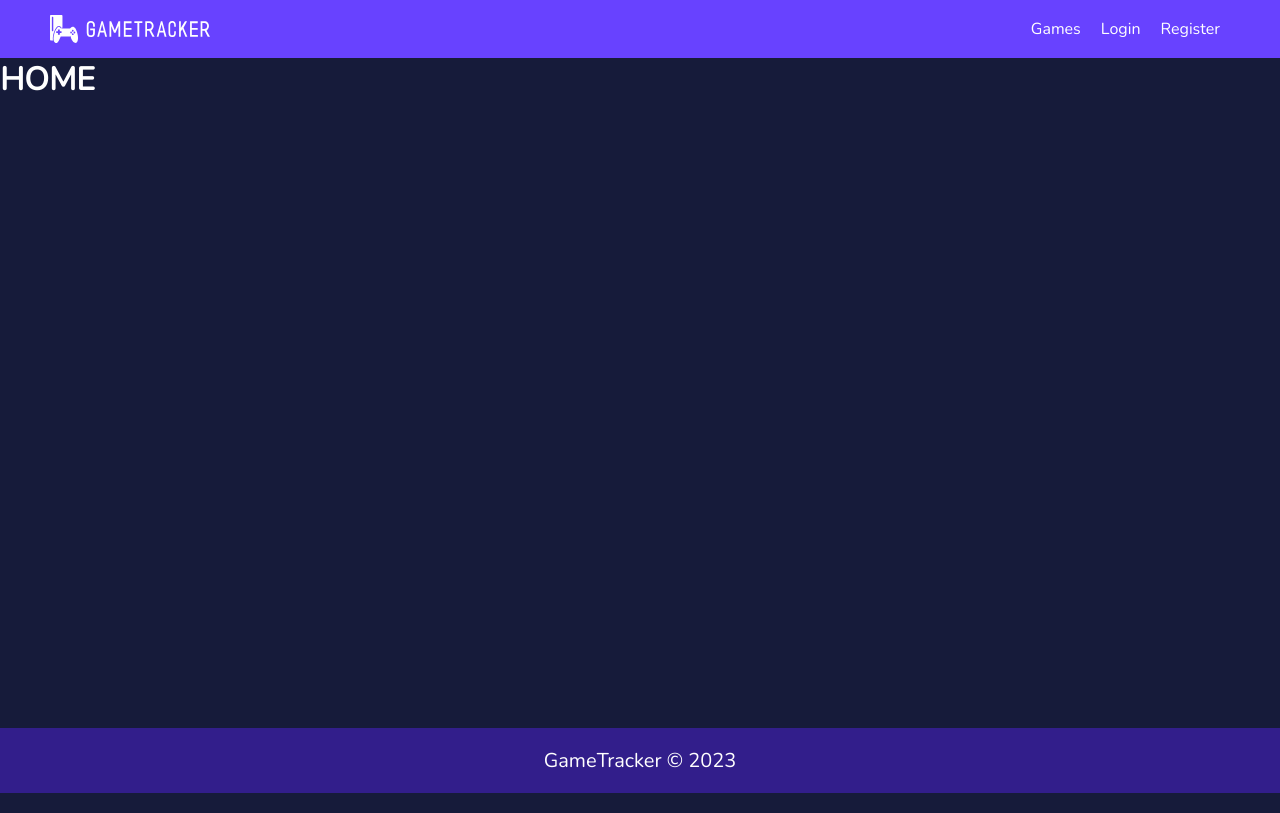
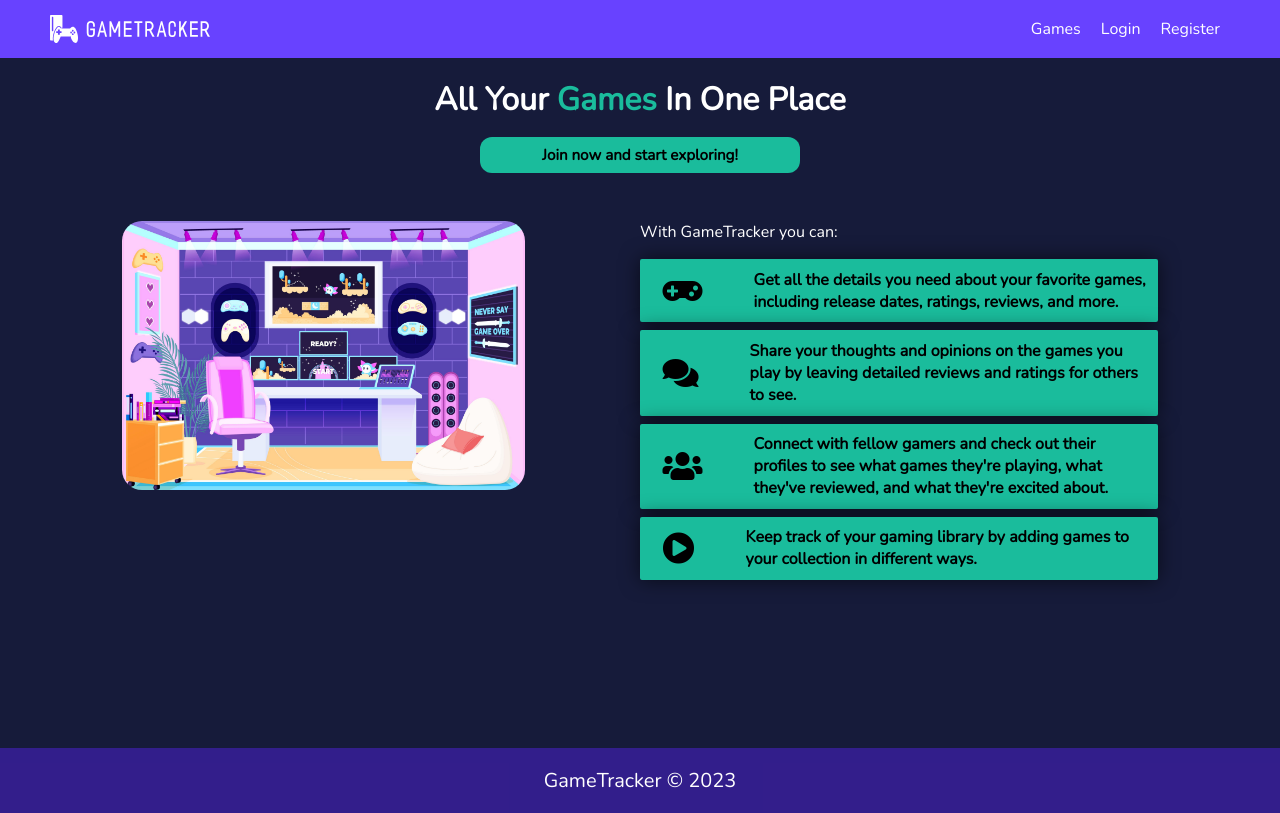
Before and after one commit to gfiami/GameTracker, a Vue app in the folder frontend/: page / in a window 1280 px wide. Built offline with nearby package versions, Linux system fonts and the light colour scheme.

Commit message:
homepage: created a game page, with a few differences for logged users

```diff
--- a/frontend/src/components/Message.vue
+++ b/frontend/src/components/Message.vue
@@ -28,7 +28,7 @@ export default {
     if (this.message || this.messageLogin || this.messageLogout) {
       setTimeout(() => {
         this.showMessage = false;
-      }, 4000);
+      }, 10000);
     }
   },
   computed: {
--- a/frontend/src/views/Home/HomeView.vue
+++ b/frontend/src/views/Home/HomeView.vue
@@ -1,7 +1,92 @@
 <template>
   <div class="main-wrapper">
-    <h1>HOME</h1>
     <Message :messageLogout="messageLogout" />
+    <div class="user-welcome" v-if="logged">
+      Welcome back,
+
+      <router-link
+        :to="{ name: 'profile', params: { id: $store.state.user_id } }"
+        :key="$route.fullPath"
+        ><span class="username"
+          ><u>{{ $store.state.token }} </u></span
+        ></router-link
+      >
+    </div>
+    <div class="title">
+      All Your <span class="games-text">Games</span> In One Place
+    </div>
+    <div class="register" v-if="!logged">
+      <router-link to="/register">Join now and start exploring!</router-link>
+    </div>
+    <div class="main-container">
+      <div class="image-section-container">
+        <div class="image-container">
+          <img src="@/assets/gamer-room.jpg" alt="" />
+        </div>
+      </div>
+      <div class="info-container" v-if="!logged">
+        <div class="info-title">With GameTracker you can:</div>
+        <div class="info">
+          <i class="fas fa-gamepad"></i>
+          <p class="info-description">
+            Get all the details you need about your favorite games, including
+            release dates, ratings, reviews, and more.
+          </p>
+        </div>
+        <div class="info">
+          <i class="fas fa-comments"></i>
+
+          <p class="info-description">
+            Share your thoughts and opinions on the games you play by leaving
+            detailed reviews and ratings for others to see.
+          </p>
+        </div>
+        <div class="info">
+          <i class="fas fa-users"></i>
+          <p class="info-description">
+            Connect with fellow gamers and check out their profiles to see what
+            games they're playing, what they've reviewed, and what they're
+            excited about.
+          </p>
+        </div>
+        <div class="info">
+          <i class="fas fa-play-circle"></i>
+          <p class="info-description">
+            Keep track of your gaming library by adding games to your collection
+            in different ways.
+          </p>
+        </div>
+      </div>
+      <!-- usuario logado -->
+      <div class="info-container" v-else>
+        <div class="info">
+          <i class="fas fa-gamepad"></i>
+          <p class="info-description">
+            If you want to find information about games and update your
+            collection, you should check the
+            <router-link to="/games" :key="$route.fullPath"
+              ><u>Games</u></router-link
+            >
+            page.
+          </p>
+        </div>
+        <div class="info">
+          <i class="fas fa-comments"></i>
+          <p class="info-description">
+            Share your opinions on the games you've played by rating them and
+            leaving detailed reviews. Access reviews from other users to help
+            inform your own gaming decisions.
+          </p>
+        </div>
+        <div class="info">
+          <i class="fas fa-users"></i>
+          <p class="info-description">
+            Connect with other by browsing profiles, where you can check each
+            user reviews and collection!
+          </p>
+        </div>
+      </div>
+    </div>
   </div>
 </template>
 
@@ -19,25 +104,155 @@ export default {
       handler: "setMessage",
     },
   },
+  computed: {
+    logged() {
+      return this.$store.state.logged;
+    },
+  },
   components: {
     Message,
   },
   mounted() {
-    if (this.messageLogin || this.messageLogout) {
+    if (this.messageLogout) {
       setTimeout(() => {
-        this.messageLogin = null;
         this.messageLogout = null;
-        this.loginSuccess = null;
-      }, 4000);
+      }, 10000);
     }
   },
   methods: {
     setMessage() {
       this.messageLogout = this.$route.query.messageLogout;
-      console.log(this.$route.query.messageLogout);
+      setTimeout(() => {
+        this.messageLogout = null;
+      }, 10000);
     },
   },
 };
 </script>
 
-<style scoped></style>
+<style scoped>
+.user-welcome {
+  text-align: center;
+  margin: 0 auto;
+  margin-top: 2.5vh;
+  font-size: 2.7vh;
+}
+.user-welcome a {
+  text-decoration: none;
+}
+.main-container {
+  width: 90vw;
+  margin: 0 auto;
+  margin-bottom: 4vh;
+  align-items: flex-start;
+}
+.title {
+  margin: 0 auto;
+  margin-top: 2.5vh;
+  text-align: center;
+  font-size: 4vh;
+  font-weight: 900;
+}
+.register {
+  text-align: center;
+  margin: 0 auto;
+  margin-top: 2vh;
+  width: 65vw;
+  border-radius: 12px;
+  background-color: #1abc9c;
+  padding: 1vh;
+  font-size: 1.9vh;
+  font-weight: 700;
+}
+.register a {
+  text-decoration: none;
+  color: black;
+}
+.games-text {
+  color: #1abc9c;
+}
+.username {
+  color: #1abc9c;
+}
+.image-section-container {
+  margin: 0 auto;
+  margin-top: 2vh;
+  width: 100%;
+  display: flex;
+  align-items: center;
+  justify-content: center;
+}
+.image-container {
+  display: flex;
+  width: 90vw;
+  border-radius: 22px;
+  align-content: center;
+  justify-content: center;
+  gap: 3vh;
+}
+.image-container img {
+  width: 100%;
+  border-radius: 20px;
+}
+.info-container {
+  display: flex;
+  flex-direction: column;
+  width: 90vw;
+  margin: 0 auto;
+  margin-top: 4vh;
+  gap: 1vh;
+}
+.info-title {
+  margin-bottom: 1vh;
+}
+.info {
+  padding: 1.2vh 1.2vh;
+  border-radius: 2px;
+  display: flex;
+  gap: 3vw;
+  background: #1abc9c;
+  box-shadow: 0 0 20px rgba(0, 0, 0, 0.6);
+  color: black;
+  justify-content: center;
+  align-items: center;
+}
+.info i {
+  font-size: 4vh;
+  padding: 0 1vw;
+}
+.info a {
+  text-decoration: none;
+  color: black;
+}
+.info p {
+  font-size: 2vh;
+  font-weight: 700;
+}
+@media screen and (min-width: 768px) {
+  .register {
+    width: 25vw;
+  }
+  .image-section-container {
+    margin-left: auto;
+    width: 35%;
+    margin: 0;
+    margin-top: 2vh;
+    justify-content: flex-start;
+  }
+  .image-container {
+    justify-items: flex-start;
+  }
+  .info-container {
+    margin: 0;
+    margin-top: 2vh;
+    width: 45%;
+    justify-content: center;
+  }
+
+  .main-container {
+    margin-top: 4vh;
+    display: flex;
+    justify-content: space-around;
+  }
+}
+</style>
```
Also changed, not shown: frontend/src/assets/gamer-room.jpg (added).
